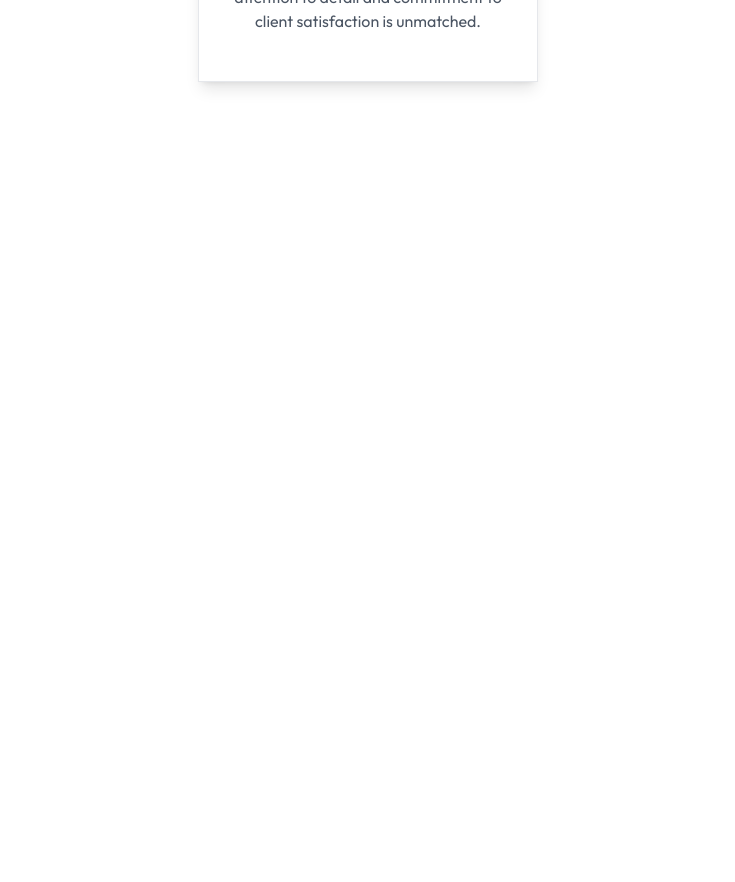
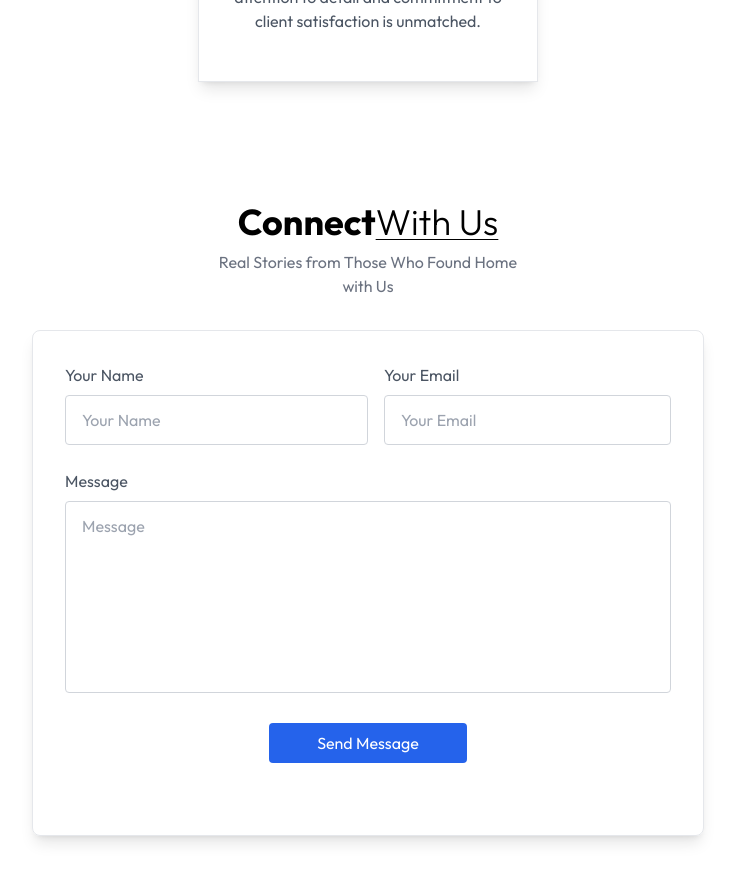
Before and after one commit to ashish10adhikari/Practice-React-Website, a React (Vite) app: page / in a window 1280 px wide. Shown: the part 3320-4202 px from the top of the page, without its empty margins (272-1007 px from the left). Before the commit the page ends 3442 px from the top, so only its background shows below. Built offline with nearby package versions, Linux system fonts and the light colour scheme.

Commit message:
Contact completed

```diff
--- a/src/App.jsx
+++ b/src/App.jsx
@@ -3,6 +3,7 @@ import Header from './components/Header'
 import About from './components/about'
 import Projects from './components/Projects'
 import Testimonials from './components/testimonials'
+import Contact from './components/Contact'
 
 const App = () => {
   return (
@@ -11,6 +12,7 @@ const App = () => {
       <About/>
       <Projects/>
       <Testimonials/>
+      <Contact/>
     </div>
   )
 }
--- a/src/components/Contact.jsx
+++ b/src/components/Contact.jsx
@@ -1,9 +1,85 @@
-import React from 'react'
+import React from "react";
 
 const Contact = () => {
+
+    const [result, setResult] = React.useState("");
+
+    const onSubmit = async (event) => {
+      event.preventDefault();
+      setResult("Sending....");
+      const formData = new FormData(event.target);
+
+      formData.append("access_key", "b82dcb99-74cf-4179-977d-caa717ab27f3");
+
+      const response = await fetch("https://api.web3forms.com/submit", {
+        method: "POST",
+        body: formData
+      });
+
+      const data = await response.json();
+
+      if (data.success) {
+        setResult("");
+        alert("Form Submitted Successfully");
+        event.target.reset();
+      } else {
+        console.log("Error", data);
+        setResult("");
+        alert(data.message)
+      }
+    };
+
   return (
-    <div>Contact</div>
-  )
-}
+    <div
+      className="text-center p-6 py-20 lg:px-32 w-full overflow-hidden"
+      id="Contact"
+    >
+      <h1 className="text-2xl sm:text-4xl font-bold mb-2 text-center">
+        Connect
+        <span className="underline underline-offset-4 decoration-1 under font-light">
+          With Us
+        </span>
+      </h1>
+      <p className="text-center text-gray-500 mb-8 max-w-80 mx-auto">
+        Real Stories from Those Who Found Home with Us
+      </p>
+      <form className=" max-w-2xl mx-auto text-gray-600 p-8 shadow-lg rounded-lg border" onSubmit={onSubmit}>
+        <div className="flex flex-wrap">
+          <div className="w-full md:w-1/2 text-left">
+            Your Name
+            <input
+              type="text"
+              placeholder="Your Name"
+              className="w-full border border-gray-300 rounded py-3 px-4 mt-2"
+              required
+              name="Name"
+            />
+          </div>
 
-export default Contact
+          <div className="w-full md:w-1/2 text-left md:pl-4">
+            Your Email
+            <input
+              type="email"
+              placeholder="Your Email"
+              className="w-full border border-gray-300 rounded py-3 px-4 mt-2"
+              required
+              name="Email"
+            />
+          </div>
+        </div>
+        <div className="text-left my-6">
+          Message
+          <textarea
+            name="Message"
+            placeholder="Message"
+            required
+            className="w-full border border-gray-300 rounded py-3 px-4 mt-2 h-48 resize-none"
+          ></textarea>
+        </div>
+        <button className="bg-blue-600 text-white py-2 px-12 mb-10 rounded">{result ? result:"Send Message"}</button>
+      </form>
+    </div>
+  );
+};
+
+export default Contact;
```
